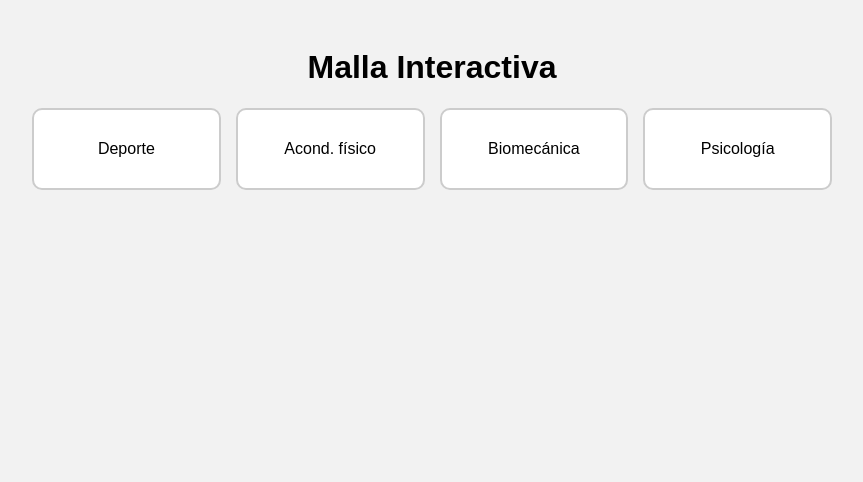
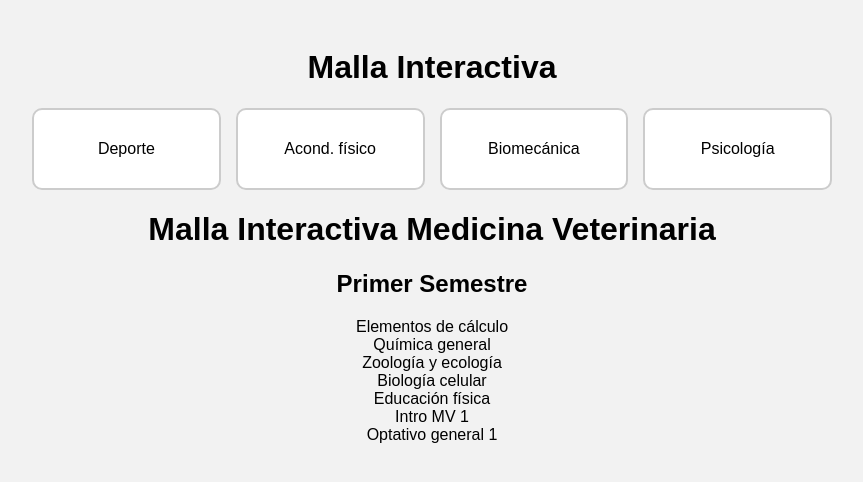
Before and after one commit to Pao-028/malla-interactiva1, a plain HTML site: page index.html in a window 1280 px wide. Shown: the whole page, without its empty margins (208-1071 px from the left). Drawn offline with Linux system fonts and the light colour scheme.

Commit message:
Update index.html

```diff
--- a/index.html
+++ b/index.html
@@ -19,3 +19,37 @@
   <script src="script.js"></script>
 </body>
 </html>
+<!DOCTYPE html>
+<html lang="es">
+<head>
+  <meta charset="UTF-8">
+  <meta name="viewport" content="width=device-width, initial-scale=1.0">
+  <title>Malla Interactiva MV</title>
+  <link rel="stylesheet" href="style.css">
+</head>
+<body>
+  <h1>Malla Interactiva Medicina Veterinaria</h1>
+
+  <div class="malla">
+
+    <!-- Ejemplo de semestre -->
+    <div class="semestre">
+      <h2>Primer Semestre</h2>
+      <div class="ramo" data-ramo="Elementos de cálculo" data-desbloquea="Bioestadística">Elementos de cálculo</div>
+      <div class="ramo" data-ramo="Química general">Química general</div>
+      <div class="ramo" data-ramo="Zoología y ecología" data-desbloquea="Zootecnia">Zoología y ecología</div>
+      <div class="ramo" data-ramo="Biología celular" data-desbloquea="Bioquímica,Histología,Inmunología">Biología celular</div>
+      <div class="ramo" data-ramo="Educación física">Educación física</div>
+      <div class="ramo" data-ramo="Intro MV 1" data-desbloquea="Intro MV 2">Intro MV 1</div>
+      <div class="ramo" data-ramo="Optativo general 1">Optativo general 1</div>
+    </div>
+
+    <!-- Aquí seguirían todos los demás semestres igual -->
+    <!-- Solo cambio el título y los ramos con sus data-desbloquea según tu lista -->
+    <!-- ... -->
+
+  </div>
+
+  <script src="script.js"></script>
+</body>
+</html>
```
